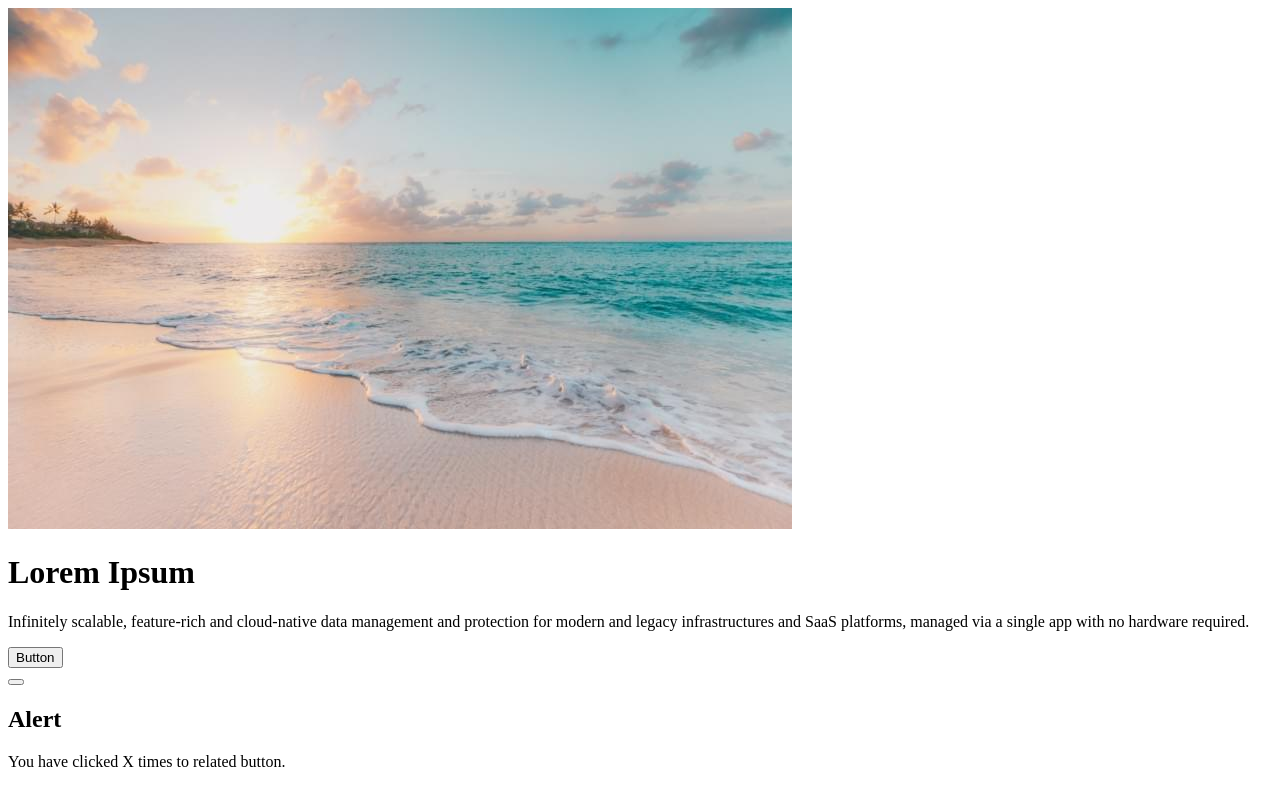
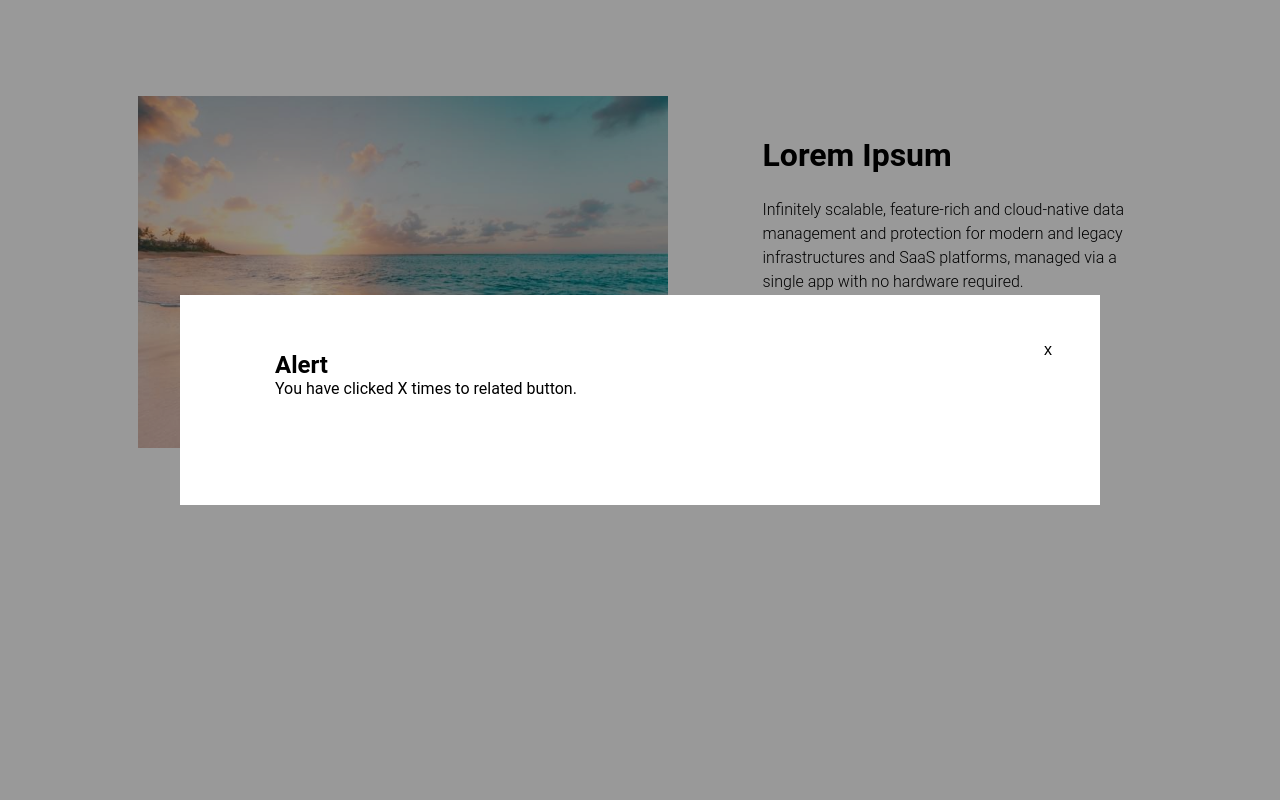
Before and after one commit to adtokarz/gravity-global-rec-task, a website: page index.html in a window 1280 px wide. Both pictures are taken after a click on the button "Button". Drawn offline with Linux system fonts and the light colour scheme.

Commit message:
style and open popup

```diff
--- a/index.html
+++ b/index.html
@@ -8,23 +8,35 @@
       content="width=device-width, initial-scale=1, shrink-to-fit=no"
     />
     <title>[Adrian] [Tokarz] - Recruitment task</title>
-    <link rel="stylesheet" href="dist/css/style.min.css">
+    <link rel="stylesheet" href="dist/css/style.min.css" />
   </head>
   <body>
     <div class="container">
       <div class="container__photo">
-        <img src="/dist/img/sean-o-KMn4VEeEPR8-unsplash_1_s6zmfh_c_scale,w_784.jpg" alt="">
+        <img
+          src="/dist/img/sean-o-KMn4VEeEPR8-unsplash_1_s6zmfh_c_scale,w_784.jpg"
+          alt=""
+        />
       </div>
       <div class="container__article">
         <h1>Lorem Ipsum</h1>
-        <p>Infinitely scalable, feature-rich and cloud-native data management and protection for modern and legacy infrastructures and SaaS platforms, managed via a single app with no hardware required.</p>
+        <p>
+          Infinitely scalable, feature-rich and cloud-native data management and
+          protection for modern and legacy infrastructures and SaaS platforms,
+          managed via a single app with no hardware required.
+        </p>
         <button class="button--primary">Button</button>
+      </div>
     </div>
     <div class="popup">
-        <button class="popup__button--close"></button>
+        <div class="popup__content">
+          <button class="popup__button--close">x</button>
         <h2>Alert</h2>
-        <p>You have clicked <span class="click-counter">X</span> times to related button.</p>
-    </div>
+        <p>
+          You have clicked <span class="click-counter">X</span> times to related
+          button.
+        </p>
+      </div>
     </div>
     <script src="/dist/js/main.js"></script>
   </body>
--- a/src/js/main.js
+++ b/src/js/main.js
@@ -1,8 +1,16 @@
-const test = () => {
-    console.log('test');
-    console.log('test2');
-    //coment
-    console.log('test3');
+const popupOpenBtn = document.querySelector('.container__article .button--primary');
+const popup = document.querySelector('.popup');
+const popopCloseBtn = document.querySelector('.popup__button--close')
+
+const openPopup = () => {
+    popup.style.display = "flex";
 }
 
-test();
+const closePopup = () => {
+   popup.style.display = "none";
+}
+
+
+
+popupOpenBtn.addEventListener('click', openPopup);
+popopCloseBtn.addEventListener('click', closePopup);
--- /dev/null
+++ b/src/sass/_colors.scss
@@ -0,0 +1,2 @@
+$primary-color: #E4C1AE;
+$dark: #121212;
--- /dev/null
+++ b/src/sass/_fonts.scss
@@ -0,0 +1 @@
+$font-roboto: 'Roboto','sans-serif'
--- /dev/null
+++ b/src/sass/_mixins.scss
@@ -0,0 +1,15 @@
+$breakpoints: (
+    "mobile": 500px,
+    "desktop": 1024px,
+);
+
+@mixin mobile {
+    @media (max-width: map-get($breakpoints, "mobile")){
+        @content;
+    }
+}
+@mixin desktop {
+    @media (min-width: map-get($breakpoints, "desktop")){
+        @content;
+    }
+}
--- /dev/null
+++ b/src/sass/style.scss
@@ -0,0 +1,80 @@
+@import "colors";
+@import "fonts";
+@import "mixins";
+
+* {
+  margin: 0;
+  padding: 0;
+  box-sizing: border-box;
+}
+body {
+  display: flex;
+  font-family: $font-roboto;
+}
+.container {
+  display: flex;
+  max-width: 1440px;
+  margin: 0 auto;
+  margin-top: 96px;
+  .container__photo {
+    @include desktop {
+      max-width: 530px;
+    }
+
+    margin-right: 95px;
+    img {
+      width: 100%;
+      height: auto;
+    }
+  }
+  .container__article {
+    margin-top: 40px;
+    max-width: 380px;
+    p {
+      margin-top: 24px;
+      line-height: 150%;
+      font-size: 16px;
+      font-weight: 300;
+    }
+    .button--primary {
+      margin-top: 32px;
+      background-color: $primary-color;
+      color: $dark;
+      padding: 16px 40px;
+      border: none;
+      border-radius: 32px;
+      cursor: pointer;
+      color: #fff;
+    }
+  }
+}
+.popup {
+  display: none;
+  flex-direction: column;
+  position: absolute;
+  width: 100%;
+  height: 100%;
+  justify-content: center;
+  align-items: center;
+  background-color: rgba(0, 0, 0, 0.4);
+  .popup__content {
+    position: white;
+    background: white;
+    width: 920px;
+    height: 210px;
+    padding: 56px 95px;
+    position: relative;
+    z-index: 2;
+    .popup__button--close{
+        height: 12px;
+        width: 12px;
+        border: none;
+        background-color: transparent;
+        position: absolute;
+        top: 46px;
+        right: 46px;
+        font-size: 16px;
+        cursor: pointer;
+      }
+  }
+}
```
Also changed, not shown: dist/css/style.min.css, dist/js/main.js.
